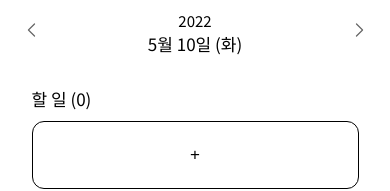
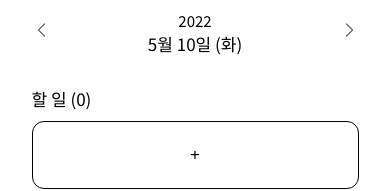
Before and after one commit to eterv/sp-frontend, a Svelte app: page / in a window 390 px wide. Shown: the top 191 px of the page. Built offline with nearby package versions, Linux system fonts and the light colour scheme.

Commit message:
refactor: 날짜 네비게이터 반응형 css 로 변경

```diff
--- a/src/components/DateNavigator.svelte
+++ b/src/components/DateNavigator.svelte
@@ -1,5 +1,5 @@
 <script lang="ts">
-  import { currentDate, sideLength } from '@/store';
+  import { currentDate } from '@/store';
   import { getNextDateString } from '@/utils';
 
   const moveDate = (n: number) => {
@@ -7,7 +7,7 @@
   };
 </script>
 
-<nav class:mobile={!$sideLength}>
+<nav>
   <svg
     class="arrow left"
     width="64"
@@ -37,33 +37,35 @@
 <style lang="scss">
   nav {
     .arrow {
-      position: fixed;
-      top: 50%;
-      margin-top: -32px;
-      fill: #888;
-      cursor: pointer;
-
-      &.left {
-        left: 0;
-      }
-      &.right {
-        right: 0;
-      }
-    }
-
-    &.mobile .arrow {
       position: absolute;
       top: 0;
       width: 20px;
       height: 20px;
       margin-top: 20px;
       fill: #666;
+      cursor: pointer;
 
       &.left {
-        margin-left: 20px;
+        left: 30px;
       }
       &.right {
-        margin-right: 20px;
+        right: 30px;
+      }
+
+      @media (min-width: 1200px) {
+        position: fixed;
+        top: 50%;
+        width: 64px;
+        height: 64px;
+        margin-top: -32px;
+        fill: #888;
+
+        &.left {
+          left: 0;
+        }
+        &.right {
+          right: 0;
+        }
       }
     }
   }
```
